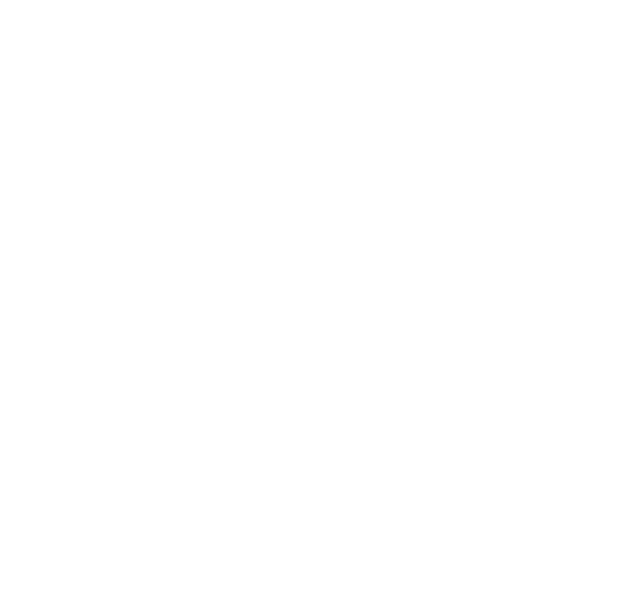
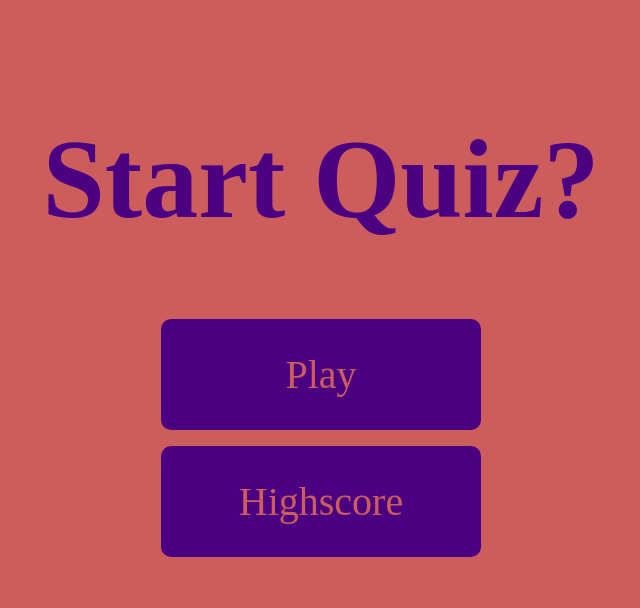
Before and after one commit to RichoHa/ducHaQuiz, a plain HTML site: page index.html in a window 1280 px wide. Shown: the whole page, without its empty margins (319-959 px from the left). Drawn offline with Linux system fonts and the light colour scheme.

Commit message:
Added home page

```diff
--- a/assets/css/style.css
+++ b/assets/css/style.css
@@ -0,0 +1,46 @@
+:root{
+    background-color: indianred;
+}
+
+.container {
+    display: flex;
+    margin: 0 auto;
+    padding:2rem;
+    flex-direction: column;
+    justify-content: center;
+    align-items: center;
+    flex-wrap: wrap;
+    text-align: center;
+}
+
+#startPage{
+    display: flex;
+    flex-direction: column;
+    align-items: center;
+    flex-wrap: wrap;
+}
+
+h1{
+    font-size: 7rem;
+    color: indigo;
+}
+
+.btn{
+    font-size: 2.5rem;
+    padding:2rem 0;
+    width: 20rem;
+    max-width: 20rem;
+    text-align:center;
+    background-color: indigo;
+    color: indianred;
+    margin-bottom: 1rem;
+    text-decoration: none;
+    border-radius: 10px;
+}
+
+.btn:hover {
+    cursor: pointer;
+    box-shadow: 0 0.4rem 1.4rem 0 midnightblue;
+    transition: transform 150ms;
+    transform: scale(1.05);
+}
--- a/index.html
+++ b/index.html
@@ -4,9 +4,16 @@
     <meta charset="UTF-8">
     <meta http-equiv="X-UA-Compatible" content="IE=edge">
     <meta name="viewport" content="width=device-width, initial-scale=1.0">
-    <title>Document</title>
+    <title>Duc Ha Quiz</title>
+    <link rel="stylesheet" href="../ducHaQuiz/assets/css/style.css">
 </head>
 <body>
-
+    <div class="container">
+        <div id="startPage">
+            <h1>Start Quiz?</h1>
+            <a href="/quiz.html" class="btn">Play</a>
+            <a href="/hScore.html" class="btn">Highscore</a>
+        </div>
+    </div>
 </body>
 </html>
```
Also changed, not shown: assets/script.js (added).
